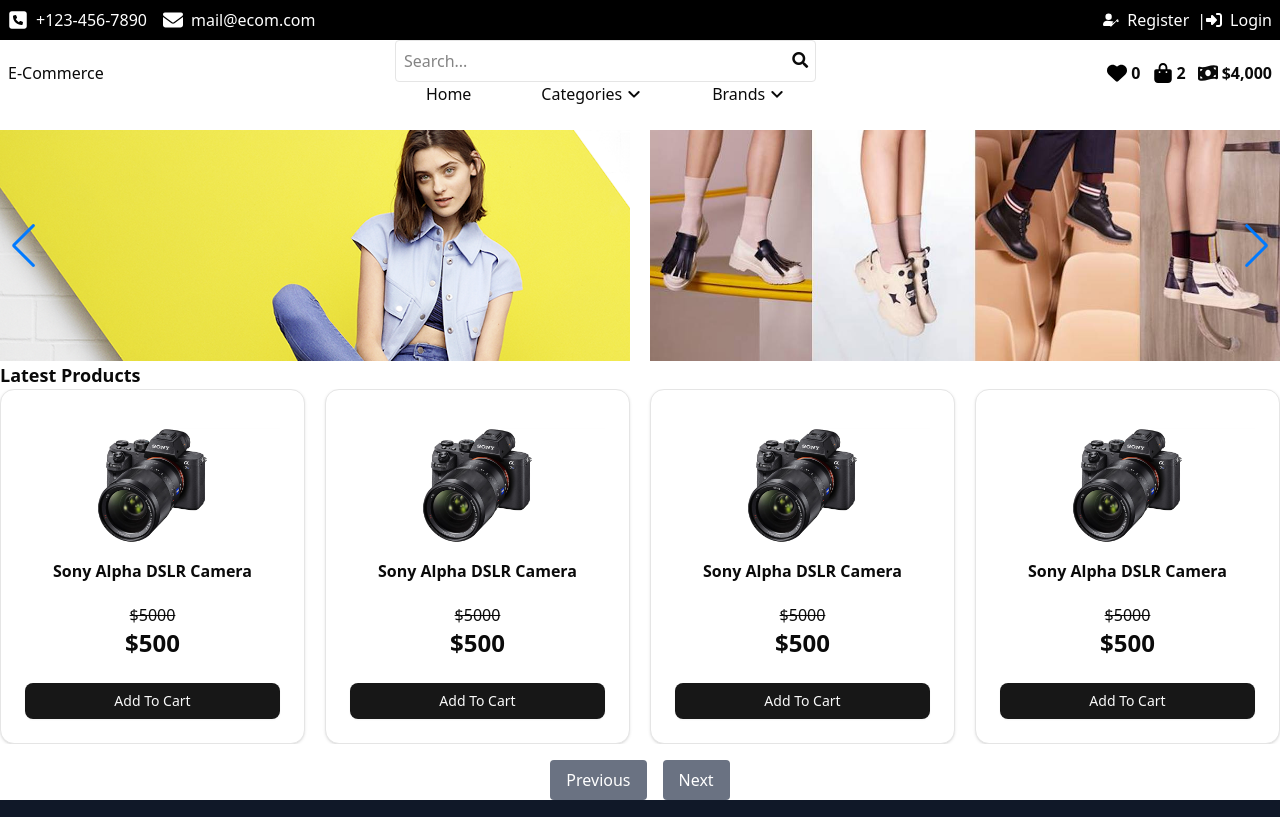
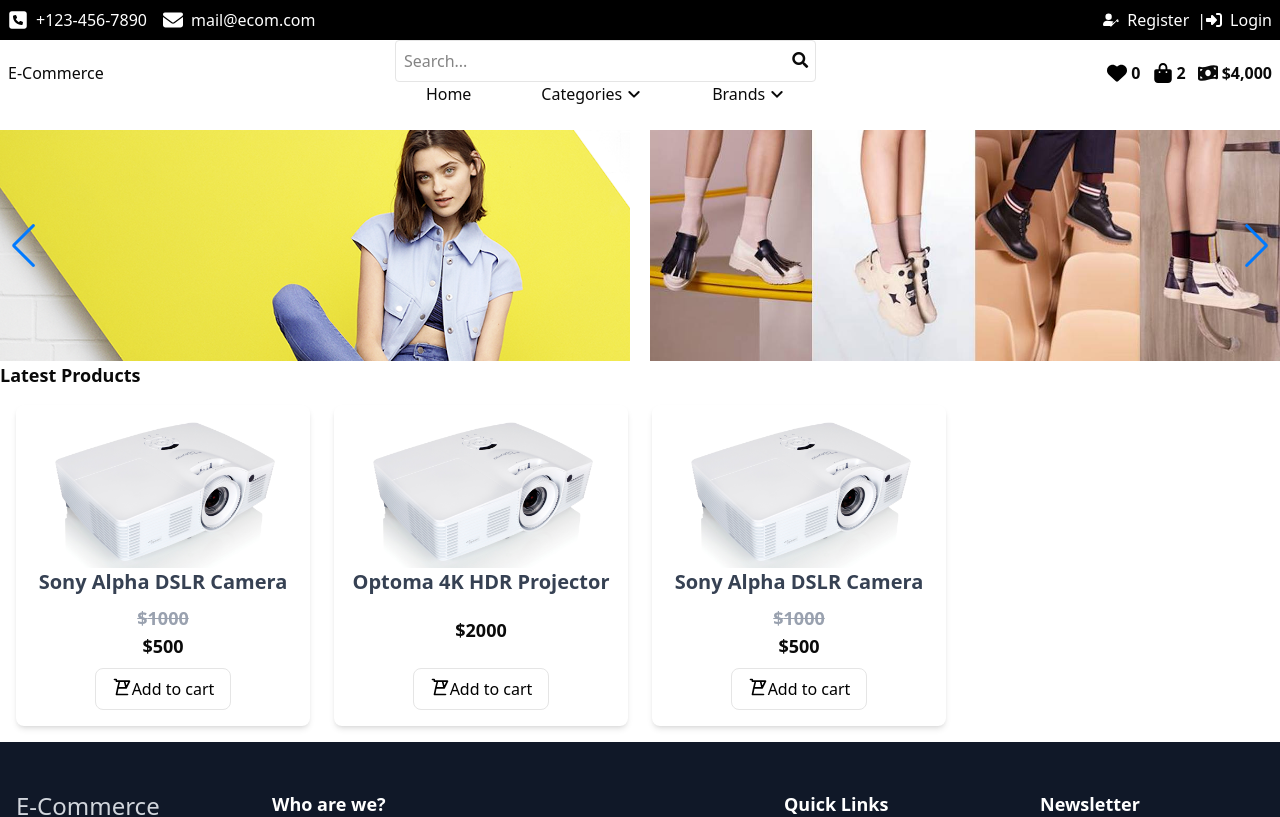
Before and after one commit to PrashrayaPanta/ecommreceshadcnui, a React (Vite) app: page / in a window 1280 px wide. Shown: the top 817 px of the page. Built offline with nearby package versions, Linux system fonts and the light colour scheme.

Commit message:
Feature: Make Product Card for both discounted and zero discounted price

```diff
--- /dev/null
+++ b/src/components/ui/ProductCard.jsx
@@ -0,0 +1,51 @@
+import { Link } from "react-router-dom";
+
+
+const ProductCard = ({product}) => {
+  return (
+    <Link class="bg-white shadow-md rounded-md text-center p-4" to="/product">
+      <img src={product.image} alt="Sony Alpha DSLR Camera" class="w-full" />
+      <h2 class="text-xl font-semibold text-gray-700 mb-2">
+        {/* Sony Alpha DSLR Camera */}
+        {product.name}
+      </h2>
+
+      {product.discountedPrice > 0 ? (
+        <>
+          <p class="line-through text-gray-400 font-semibold text-lg">
+            ${product.initialPrice}
+          </p>
+          <p class="  font-bold text-lg ">${product.finalPrice}</p>
+        </>
+      ) : (
+        <p class=" font-bold text-lg mt-5">${product.initialPrice}</p>
+      )}
+
+      <div
+        className={`flex justify-center  ${
+          product.discountedPrice <= 0 ? "mt-6" : "mt-2"
+        }`}
+      >
+        <button class="text-black hover:text-white flex px-4 py-2 border rounded-md hover:bg-black transition">
+          <svg
+            xmlns="http://www.w3.org/2000/svg"
+            class="h-5 w-5"
+            fill="none"
+            viewBox="0 0 24 24"
+            stroke="currentColor"
+          >
+            <path
+              strokeLinecap="round"
+              strokeLinejoin="round"
+              strokeWidth="2"
+              d="M3 3h2l.4 2M7 13h10l4-8H5.4M7 13l-1.6 8h13.2M7 13l2-8h6l2 8"
+            />
+          </svg>
+          <span>Add to cart</span>
+        </button>
+      </div>
+    </Link>
+  );
+};
+
+export default ProductCard;
--- a/src/pages/Home.jsx
+++ b/src/pages/Home.jsx
@@ -10,16 +10,38 @@
   SheetTrigger,
 } from "@/components/ui/sheet";
 
-
-
-
 // Import the Swiper component
-import SwiperComponentForLatestProducts from "../components/ui/swiper1"
-
+import SwiperComponentForLatestProducts from "../components/ui/swiper1";
 
 import SwiperComponent from "../components/ui/swiper";
+import ProductCard from "../components/ui/ProductCard";
 
 const Home = () => {
+  const latestProducts = [
+    {
+      name: "Sony Alpha DSLR Camera",
+      initialPrice: 1000,
+      discountedPrice: 500,
+      finalPrice: 500,
+      image: "../image-2.jpg",
+    },
+
+    {
+      name: "Optoma 4K HDR Projector",
+      initialPrice: 2000,
+      discountedPrice: 0,
+      image: "../image-2.jpg",
+    },
+
+    {
+      name: "Sony Alpha DSLR Camera",
+      initialPrice: 1000,
+      discountedPrice: 500,
+      finalPrice: 500,
+      image: "../image-2.jpg",
+    },
+  ];
+
   const [open, setOpened] = useState(false);
 
   const [openBrandItem, setopenBrandItem] = useState(false);
@@ -100,8 +122,6 @@
             </ul>
           </nav>
         </div>
-
-
 
         {/* Lower Than top nav bar */}
 
@@ -375,23 +395,151 @@
         </Sheet>
       </header>
 
-
       {/* Use the Swiper component */}
-      <SwiperComponent/>
-
+      <SwiperComponent />
 
       <h1 className="font-bold text-lg">Latest Products</h1>
 
+      {/* <SwiperComponentForLatestProducts/> */}
 
+      <div class="grid  grid-cols-2 md:grid-cols-4 gap-6 p-4">
+        {/* <!-- Sony Camera Card --> */}
 
-      <SwiperComponentForLatestProducts/>
+        {latestProducts.map((product, index) => (
+          <ProductCard product={product} key={index} />
+        ))}
 
+        {/* <div class="bg-white shadow-md rounded-md text-center p-4">
+          <img
+            src="../image-2.jpg"
+            alt="Sony Alpha DSLR Camera"
+            class="w-full"
+          />
+          <h2 class="text-xl font-semibold text-gray-700 mb-2">
+            Sony Alpha DSLR Camera
+          </h2>
+          <p class="line-through text-gray-400 font-semibold text-lg">$500</p>
+          <p class="text-2xl font-bold text-gray-900 ">$500</p>
 
+          <div className=" flex justify-center bg-red-600">
+            <button class=" text-black hover:text-white flex px-4 py-2 border rounded-md hover:bg-black transition">
+              <svg
+                xmlns="http://www.w3.org/2000/svg"
+                class="h-5 w-5 "
+                fill="none"
+                viewBox="0 0 24 24"
+                stroke="currentColor"
+              >
+                <path
+                  stroke-linecap="round"
+                  stroke-linejoin="round"
+                  stroke-width="2"
+                  d="M3 3h2l.4 2M7 13h10l4-8H5.4M7 13l-1.6 8h13.2M7 13l2-8h6l2 8"
+                />
+              </svg>
+              <span>Add to cart</span>
+            </button>
+          </div>
+        </div> */}
 
+        {/* Optoma 4K HDR Projector */}
 
+        {/* <div class="bg-white shadow-md rounded-md text-center p-4">
+          <img
+            src="../image-2.jpg"
+            alt="Sony Alpha DSLR Camera"
+            class="w-full"
+          />
+          <h2 class="text-xl font-semibold text-gray-700 mb-2">
+            Sony Alpha DSLR Camera
+          </h2>
+          <p class="line-through text-gray-400 font-semibold text-lg bg-pink-700">
+            $500
+          </p>
+          <p class="text-2xl font-bold text-gray-900 mt-4">$500</p>
 
+          <div className="mt-5 flex justify-center bg-amber-300">
+            <button class=" text-black hover:text-white flex px-4 py-2 border rounded-md hover:bg-black transition">
+              <svg
+                xmlns="http://www.w3.org/2000/svg"
+                class="h-5 w-5 "
+                fill="none"
+                viewBox="0 0 24 24"
+                stroke="currentColor"
+              >
+                <path
+                  stroke-linecap="round"
+                  stroke-linejoin="round"
+                  stroke-width="2"
+                  d="M3 3h2l.4 2M7 13h10l4-8H5.4M7 13l-1.6 8h13.2M7 13l2-8h6l2 8"
+                />
+              </svg>
+              <span>Add to cart</span>
+            </button>
+          </div>
+        </div> */}
 
+        {/* Optoma 4K HDR Projector */}
+        {/* <div class="bg-white shadow-md rounded-md p-6  text-center">
+          <img
+            src="../image-1.jpg"
+            alt="Optoma 4K HDR Projector"
+            class="w-full"
+          />
+          <h2 class="text-xl font-semibold text-gray-700 mb-2">
+            Optoma 4K HDR Projector
+          </h2>
+          <p class="text-2xl font-bold text-gray-900 mb-4">$1,500</p>
+          <button class="mt-auto flex items-center gap-2 px-4 py-2 border rounded-md hover:bg-gray-100 transition">
+            <svg
+              xmlns="http://www.w3.org/2000/svg"
+              class="h-5 w-5"
+              fill="none"
+              viewBox="0 0 24 24"
+              stroke="currentColor"
+            >
+              <path
+                stroke-linecap="round"
+                stroke-linejoin="round"
+                stroke-width="2"
+                d="M3 3h2l.4 2M7 13h10l4-8H5.4M7 13l-1.6 8h13.2M7 13l2-8h6l2 8"
+              />
+            </svg>
+            Add to cart
+          </button>
+        </div> */}
 
+        {/* Optoma 4K HDR Projector */}
+
+        {/* <div class="bg-white shadow-md rounded-md p-6  text-center">
+          <img
+            src="../image-1.jpg"
+            alt="Optoma 4K HDR Projector"
+            class="w-full"
+          />
+          <h2 class="text-xl font-semibold text-gray-700 mb-2">
+            Optoma 4K HDR Projector
+          </h2>
+          <p class="text-2xl font-bold text-gray-900 mb-4">$1,500</p>
+          <button class="mt-auto flex items-center gap-2 px-4 py-2 border rounded-md hover:bg-gray-100 transition">
+            <svg
+              xmlns="http://www.w3.org/2000/svg"
+              class="h-5 w-5"
+              fill="none"
+              viewBox="0 0 24 24"
+              stroke="currentColor"
+            >
+              <path
+                stroke-linecap="round"
+                stroke-linejoin="round"
+                stroke-width="2"
+                d="M3 3h2l.4 2M7 13h10l4-8H5.4M7 13l-1.6 8h13.2M7 13l2-8h6l2 8"
+              />
+            </svg>
+            Add to cart
+          </button>
+        </div> */}
+      </div>
 
       <footer class="bg-gray-900 text-white pt-12 pb-6">
         <div class="container mx-auto px-4">
```
